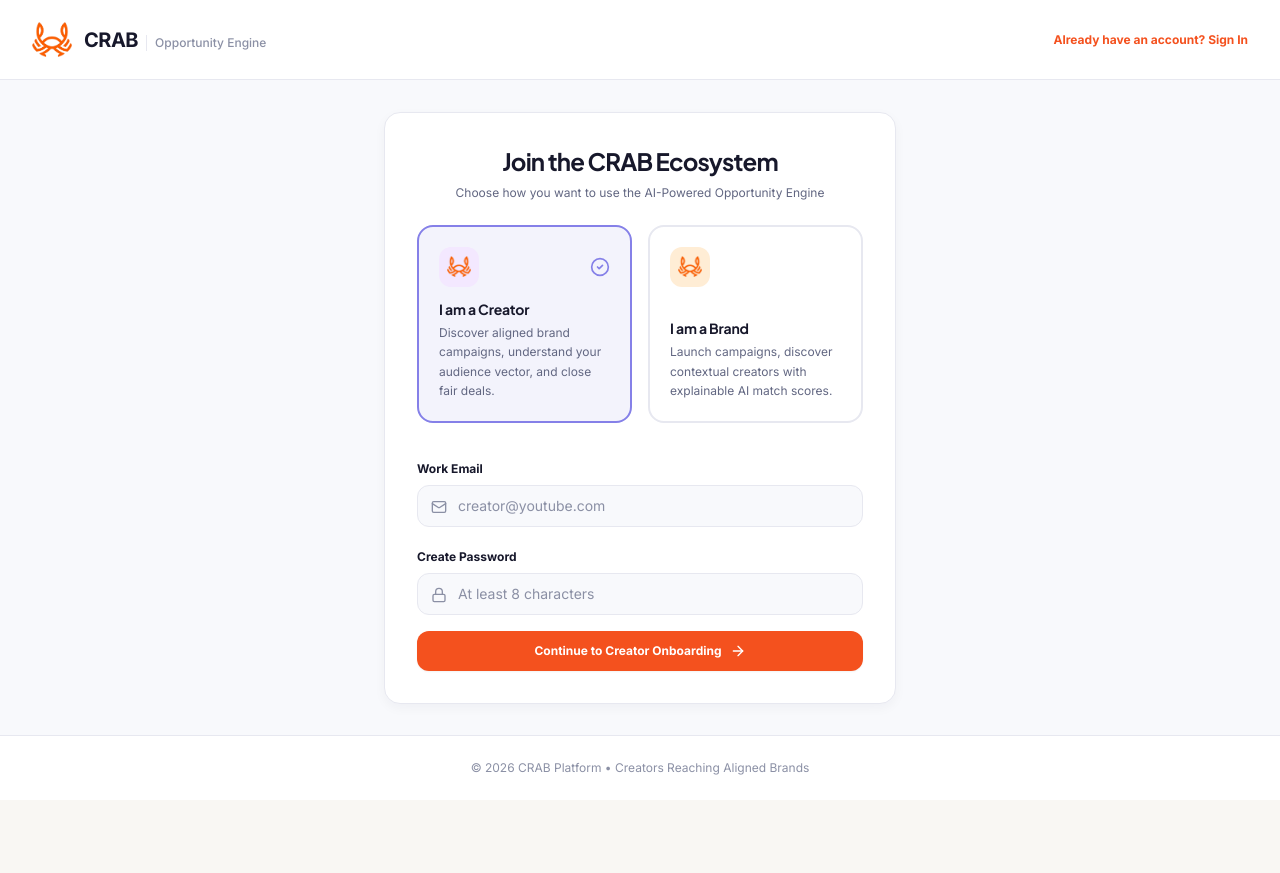
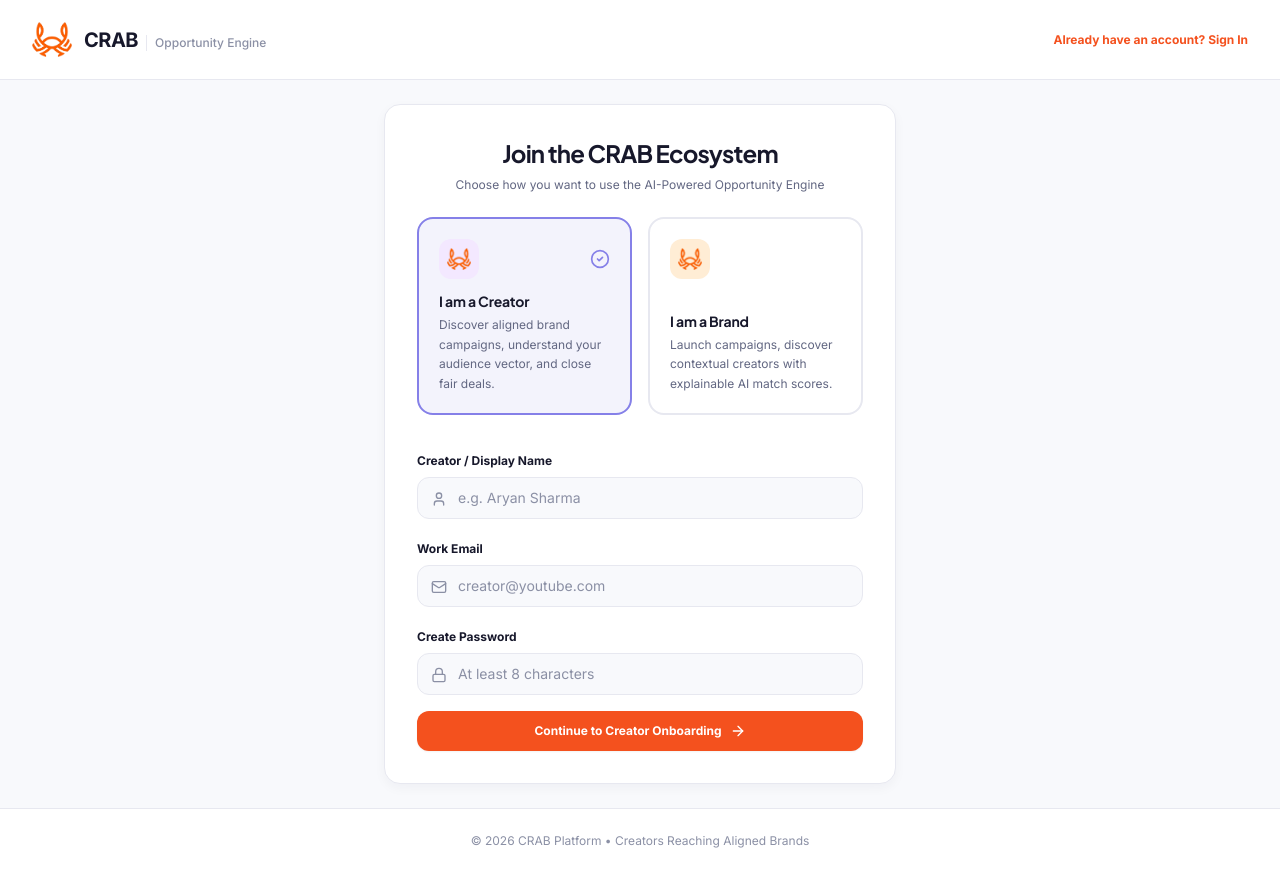
Before and after one commit to Aryan689t/Crab_, a Next.js app in the folder frontend/: page /signup in a window 1280 px wide. Before the commit the page ends 800 px from the top, so only its background shows below. Built offline with nearby package versions, Linux system fonts and the light colour scheme; no server answers.

Commit message:
feat(signup): allow user to choose their creator or brand display name

```diff
--- a/frontend/app/signup/page.tsx
+++ b/frontend/app/signup/page.tsx
@@ -8,6 +8,7 @@ import { User, Building2, ArrowRight, CheckCircle2, Sparkles, Mail, Lock, AlertC
 
 export default function SignupPage() {
   const [selectedRole, setSelectedRole] = useState<UserRole>('CREATOR');
+  const [displayName, setDisplayName] = useState('');
   const [email, setEmail] = useState('');
   const [password, setPassword] = useState('');
   const [loading, setLoading] = useState(false);
@@ -20,6 +21,12 @@ export default function SignupPage() {
     e.preventDefault();
     setErrorMsg(null);
     setSuccessMsg(null);
+
+    const trimmedName = displayName.trim();
+    if (!trimmedName) {
+      setErrorMsg(selectedRole === 'CREATOR' ? 'Please enter your creator or display name.' : 'Please enter your brand or company name.');
+      return;
+    }
 
     const trimmedEmail = email.trim();
     if (!trimmedEmail) {
@@ -39,7 +46,7 @@ export default function SignupPage() {
 
     setLoading(true);
     try {
-      await signup(trimmedEmail, password, selectedRole);
+      await signup(trimmedEmail, password, selectedRole, trimmedName);
     } catch (err: any) {
       const msg = err.message || 'Signup failed.';
       if (msg.includes('confirm your account') || msg.includes('Registration successful')) {
@@ -160,6 +167,23 @@ export default function SignupPage() {
           {/* Form */}
           <form onSubmit={handleSignup} className="space-y-4 pt-2">
             <div className="space-y-1.5">
+              <label className="text-xs font-bold text-[#17182B]">
+                {selectedRole === 'CREATOR' ? 'Creator / Display Name' : 'Brand / Company Name'}
+              </label>
+              <div className="relative">
+                <User className="w-4 h-4 absolute left-3.5 top-3.5 text-[#8B90A5]" />
+                <input
+                  type="text"
+                  required
+                  value={displayName}
+                  onChange={(e) => setDisplayName(e.target.value)}
+                  placeholder={selectedRole === 'CREATOR' ? 'e.g. Aryan Sharma' : 'e.g. Acme Studio'}
+                  className="w-full pl-10 pr-4 py-2.5 rounded-xl border border-[#E7E8F0] bg-[#F8F9FC] text-sm text-[#17182B] placeholder-[#8B90A5] focus:outline-none focus:border-[#8580E8] focus:bg-white transition"
+                />
+              </div>
+            </div>
+
+            <div className="space-y-1.5">
               <label className="text-xs font-bold text-[#17182B]">Work Email</label>
               <div className="relative">
                 <Mail className="w-4 h-4 absolute left-3.5 top-3.5 text-[#8B90A5]" />
```
